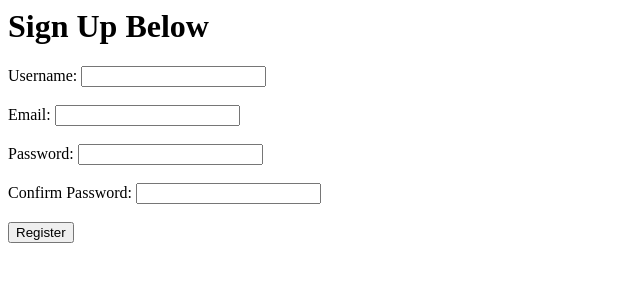
After one commit to Arpit957/Django, a Django app: page /register in a window 1280 px wide. The commit adds this page. Shown: the top 300 px of the page, without its empty margins (0-640 px from the left). Run offline with Django 5.2, Linux system fonts and the light colour scheme.

Commit message:
Update index, templates  and views

```diff
--- a/calc/templates/index.html
+++ b/calc/templates/index.html
@@ -93,7 +93,11 @@
       <div class="container">
         <div class="row justify-content-center" data-aos="zoom-out">
           <div class="col-xl-7 col-lg-9 text-center">
+            {% if user.is_authenticated %}
+            <h2>Welcome, {{ user.username }}!</h2>
+            {% else %}
             <h1>One Page Bootstrap Website Template</h1>
+            {% endif %}
             <p>We are team of talented designers making websites with Bootstrap</p>
           </div>
         </div>
--- /dev/null
+++ b/calc/templates/post.html
@@ -0,0 +1 @@
+The value in the url is {{ pk }}
--- /dev/null
+++ b/calc/templates/register.html
@@ -0,0 +1,27 @@
+<h1>Sign Up Below</h1>
+
+<style>
+    h5{
+        color:red;
+    }
+</style>
+{%for message in messages%}
+  <h5>  <div>{{message}}</div> </h5>
+{%endfor%}
+
+<form method="post">
+    {% csrf_token %}
+    <label for="username">Username:</label>
+    <input type="text" id="username" name="username" required><br><br>
+
+    <label for="email">Email:</label>
+    <input type="email" id="email" name="email" required><br><br>
+
+    <label for="password">Password:</label>
+    <input type="password" id="password" name="password" required><br><br>
+
+    <label for="password2">Confirm Password:</label>
+    <input type="password" id="password2" name="password2" required><br><br>
+
+    <input type="submit" value="Register">
+</form>
--- a/calc/urls.py
+++ b/calc/urls.py
@@ -4,4 +4,8 @@ from . import views
 urlpatterns = [
     path('', views.home, name='home'),
     path('result', views.result, name='result'),
+    path('register', views.register, name='register'),
+    path('login', views.login, name='login'),
+    path('logout', views.logout, name='logout'),
+    path('post/<str:pk>/', views.post_detail, name='post_detail'),
 ]
--- a/calc/views.py
+++ b/calc/views.py
@@ -1,6 +1,8 @@
-from django.shortcuts import render
+from django.shortcuts import render,redirect
 from django.http import HttpResponse
 from .models import Features
+from django.contrib.auth.models import User,auth
+from django.contrib import messages
 
 # Create your views here.
 
@@ -13,3 +15,50 @@ def result(request):
     num2 = int(request.POST['num2'])
     res = num1 + num2
     return render(request, 'result.html', {'result': res})
+
+def register(request):
+    if request.method == 'POST':
+        username = request.POST.get('username')
+        email = request.POST.get('email')
+        password = request.POST.get('password')
+        password2 = request.POST.get('password2')
+
+        if password == password2:
+            if User.objects.filter(username=username).exists():
+                messages.info(request, 'Username Taken')
+                return redirect('register')
+            elif User.objects.filter(email=email).exists():
+                messages.info(request, 'Email Taken')
+                return redirect('register')
+            else:
+                user = User.objects.create_user(username=username, email=email, password=password)
+                user.save()
+                return redirect('login')
+        else:
+            messages.info(request, 'Password Not Matching')
+            return redirect('register')
+    else:
+        return render(request, 'register.html')
+
+def login(request):
+    if request.method == 'POST':
+        username = request.POST.get('username')
+        password = request.POST.get('password')
+
+        user = auth.authenticate(username=username, password=password)
+
+        if user is not None:
+            auth.login(request, user)
+            return redirect('home')
+        else:
+            messages.info(request, 'Invalid Credentials')
+            return redirect('login')
+    return render(request, 'login.html')
+
+def logout(request):
+    auth.logout(request)
+    return redirect('home')
+
+def post_detail(request, pk):
+    # post = Features.objects.get(id=pk)
+    return render(request, 'post.html', {'pk': pk})
```
Also changed, not shown: calc/templates/login.html (added, +21 -0 lines).
